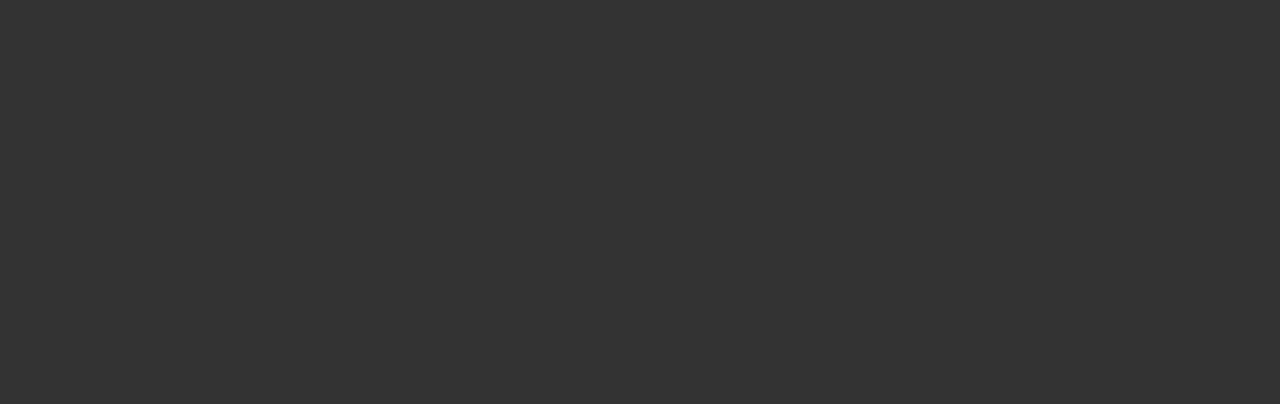
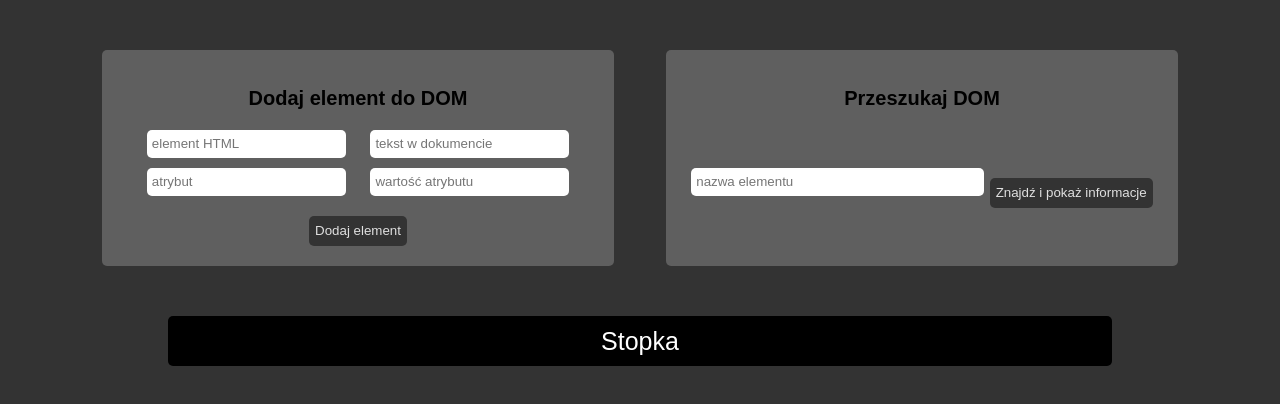
Before and after one commit to WersV/DOM-project, a plain HTML site: page index.html in a window 1280 px wide. Drawn offline with Linux system fonts and the light colour scheme.

Commit message:
add html structure and style with css

```diff
--- a/index.html
+++ b/index.html
@@ -11,7 +11,22 @@
 </head>
 
 <body>
-
+  <main class="content">
+    <form class="form form-add">
+      <h2>Dodaj element do DOM</h2>
+      <input type="text" placeholder="element HTML">
+      <input type="text" placeholder="tekst w dokumencie">
+      <input type="text" placeholder="atrybut">
+      <input type="text" placeholder="wartość atrybutu">
+      <button>Dodaj element</button>
+    </form>
+    <form class="form form-search">
+      <h2>Przeszukaj DOM</h2>
+      <input type="text" placeholder="nazwa elementu">
+      <button>Znajdź i pokaż informacje</button>
+    </form>
+    <footer>Stopka</footer>
+  </main>
 </body>
 
 </html>
--- a/scss/style.scss
+++ b/scss/style.scss
@@ -1,3 +1,66 @@
 body {
+  margin: 0;
+  padding: 0;
+  box-sizing: border-box;
   background-color: #333;
+  font-family: arial;
 }
+
+.content {
+  display: flex;
+  flex-wrap: wrap;
+  justify-content: space-evenly;
+  margin: 50px;
+
+  .form {
+    display: flex;
+    flex-wrap: wrap;
+    justify-content: space-evenly;
+    flex-basis: 40%;
+    background-color: rgb(95, 95, 95);
+    padding: 20px;
+    border-radius: 5px;
+
+    h2 {
+      width: 100%;
+      margin-bottom: 20px;
+      text-align: center;
+      font-size: 20px;
+    }
+
+    input {
+      flex-basis: 40%;
+      padding: 5px;
+      margin-bottom: 10px;
+      height: 18px;
+      border: none;
+      border-radius: 5px;
+    }
+
+    button {
+      margin-top: 10px;
+      background-color: #333;
+      color: rgb(224, 224, 224);
+      height: 30px;
+      border: none;
+      border-radius: 5px;
+    }
+  }
+
+  .form-search {
+    input {
+      flex-basis: 60%;
+    }
+  }
+
+  footer {
+    margin-top: 50px;
+    width: 80%;
+    text-align: center;
+    background-color: black;
+    color: white;
+    font-size: 25px;
+    line-height: 200%;
+    border-radius: 5px;
+  }
+}
```
Also changed, not shown: css/style.css, 1 other file.
